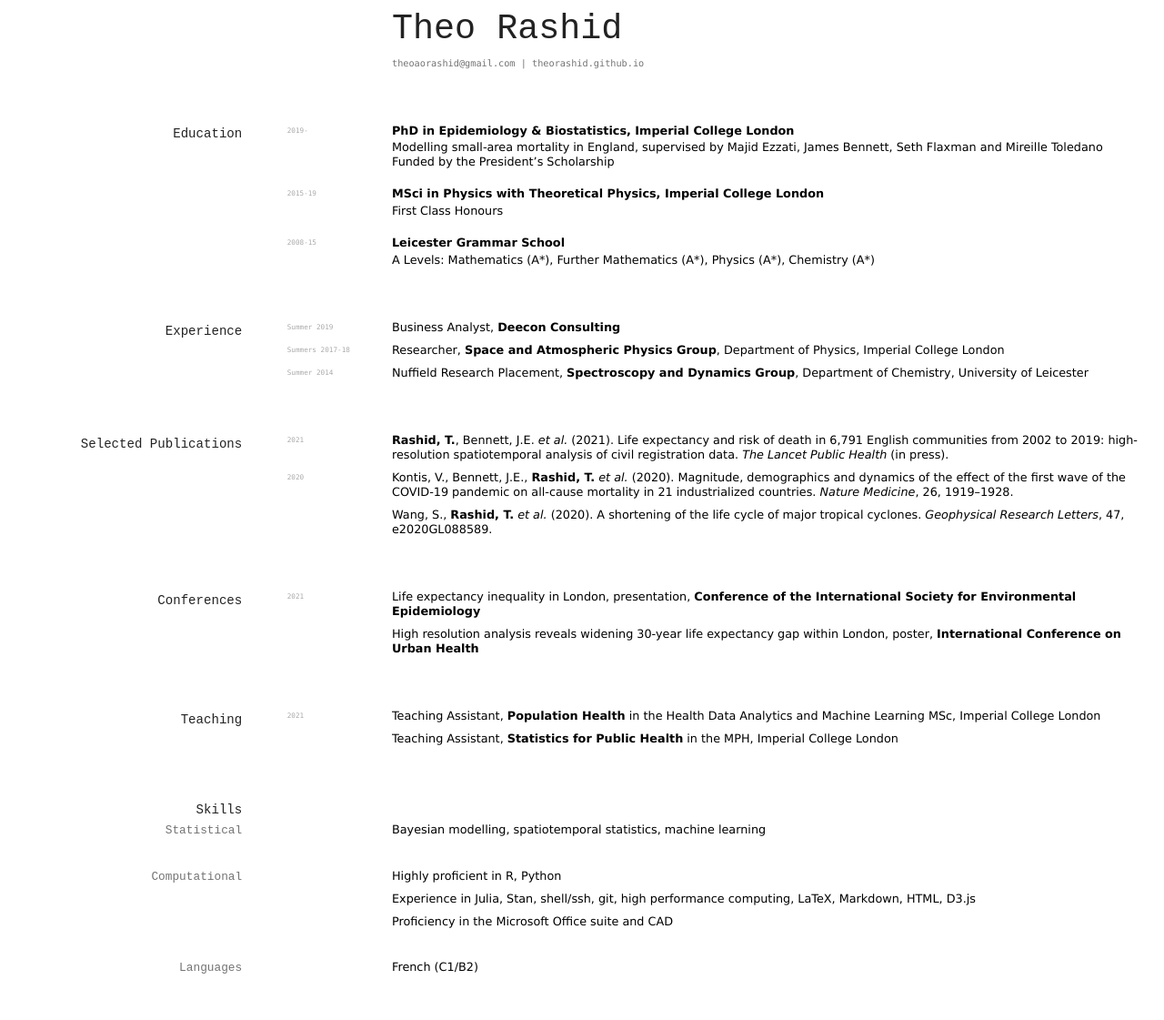
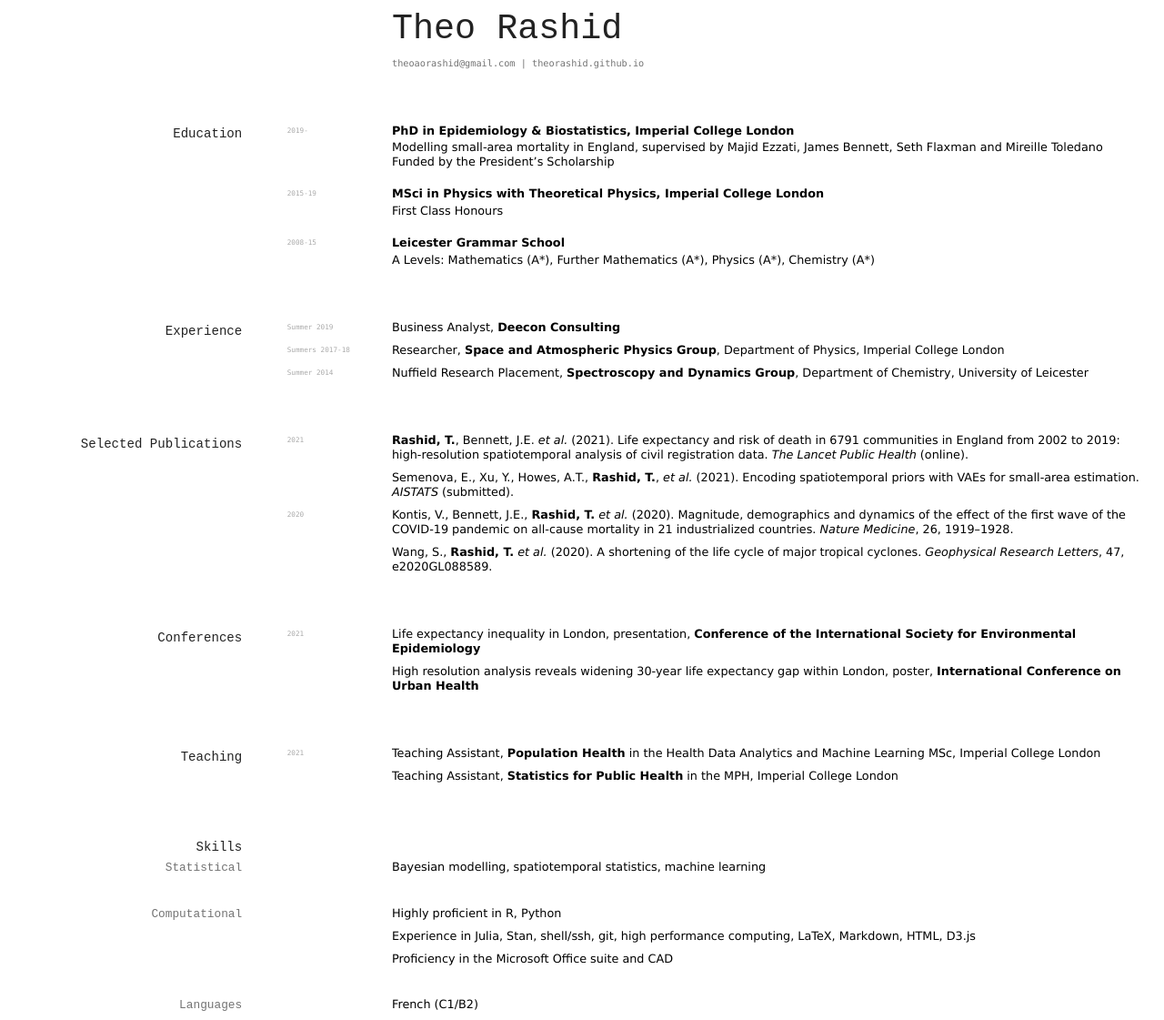
Before and after one commit to elipapa/markdown-cv, a Jekyll site: the page built from index.md, in a window 1280 px wide. Shown: the whole page at 91% size. Built offline with Jekyll 4.4.1, drawn with Linux system fonts in a browser that asks for light colours; before the commit the page ends 1080 px from its top, so only the background shows below that.

Commit message:
new paper

```diff
--- a/index.md
+++ b/index.md
@@ -58,7 +58,9 @@ Nuffield Research Placement, __Spectroscopy and Dynamics Group__, Department of
 
 ## Selected Publications
 `2021`
-__Rashid, T.__, Bennett, J.E. _et al._ (2021). [Life expectancy and risk of death in 6,791 English communities from 2002 to 2019: high-resolution spatiotemporal analysis of civil registration data](). _The Lancet Public Health_ (in press).
+__Rashid, T.__, Bennett, J.E. _et al._ (2021). [Life expectancy and risk of death in 6791 communities in England from 2002 to 2019: high-resolution spatiotemporal analysis of civil registration data](https://www.thelancet.com/journals/lanpub/article/PIIS2468-2667(21)00205-X/fulltext). _The Lancet Public Health_ (online).
+
+Semenova, E., Xu, Y., Howes, A.T., __Rashid, T.__, _et al._ (2021). [Encoding spatiotemporal priors with VAEs for small-area estimation](). _AISTATS_ (submitted).
 
 `2020`
 Kontis, V., Bennett, J.E., __Rashid, T.__ _et al._ (2020). [Magnitude, demographics and dynamics of the effect of the first wave of the COVID-19 pandemic on all-cause mortality in 21 industrialized countries](https://www.nature.com/articles/s41591-020-1112-0). _Nature Medicine_, 26, 1919–1928.
```
